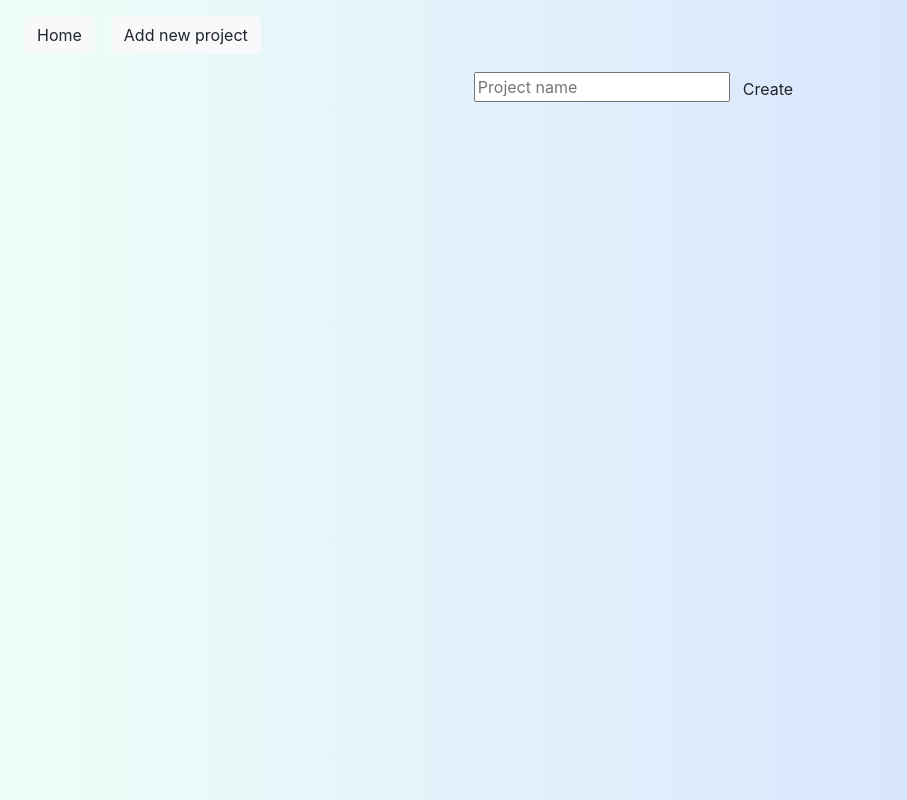
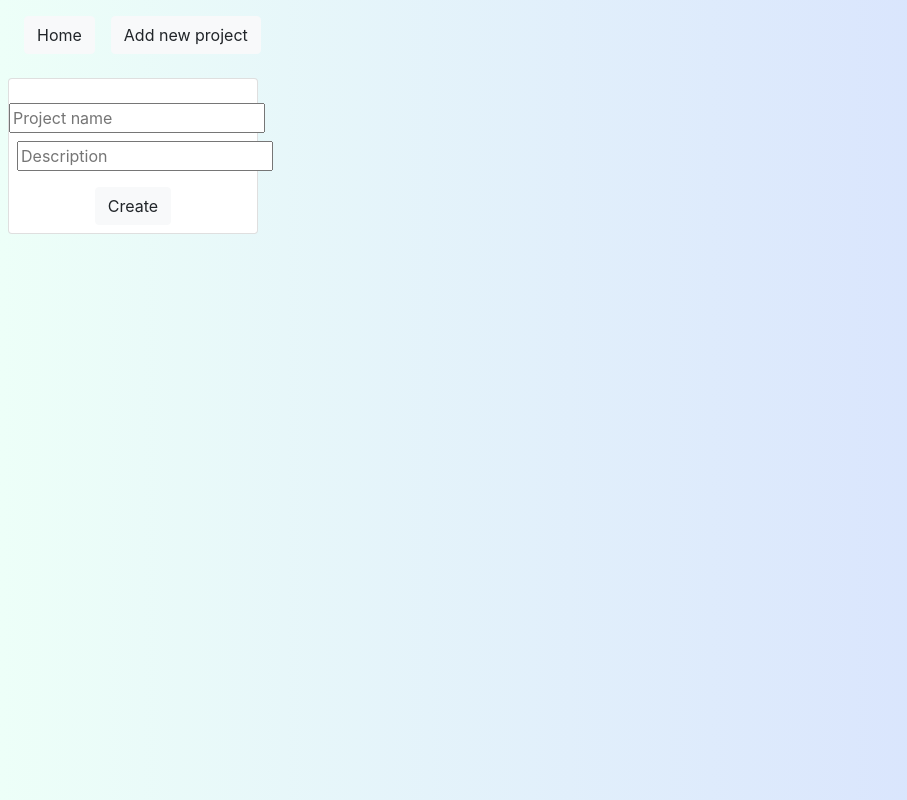
Before and after one commit to LolaEnBeta/ProjectApp, a React (Create React App) app in the folder project-app/: page /projectform in a window 1280 px wide. Shown: the whole page, without its empty margins (0-907 px from the left). Built offline with nearby package versions, Linux system fonts and the light colour scheme.

Commit message:
Add "description" input in ProjectForm

```diff
--- a/project-app/src/components/ProjectForm.js
+++ b/project-app/src/components/ProjectForm.js
@@ -20,16 +20,35 @@ class ProjectForm extends React.Component {
                 <form
                     // onSubmit={this.addProject.bind(this)}
                 >
+                    <div className="card m-2" style={{width: 250}}>
+                        <div>
                             <input
                                 onChange={event => this.changeStateValues(event.target)}
                                 type="text"
                                 name="name"
                                 placeholder="Project name"
+                                className="mt-4"
                             />
+                        </div>
+
+                        <div>
+                            <input
+                                onChange={event => this.changeStateValues(event.target)}
+                                type="text"
+                                placeholder="Description"
+                                className="m-2"
+                            />
+                        </div>
+
+                        <div>
                             <input
                                 className="btn"
                                 type="submit"
-                        value="Create"/>
+                                value="Create"
+                                className="btn btn-light m-2"
+                            />
+                        </div>
+                    </div>
                 </form>
             </div>
         );
```
Lines whose indentation alone changed are shown as unchanged.
